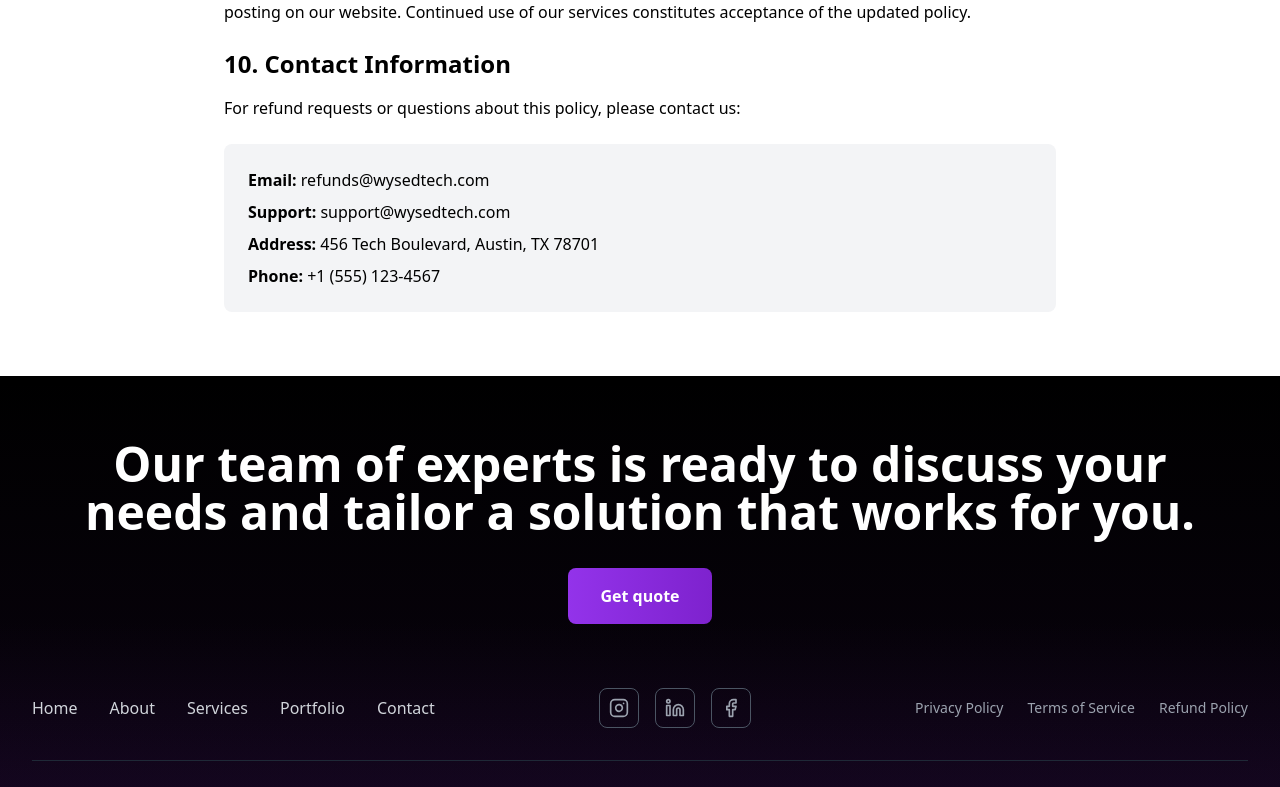
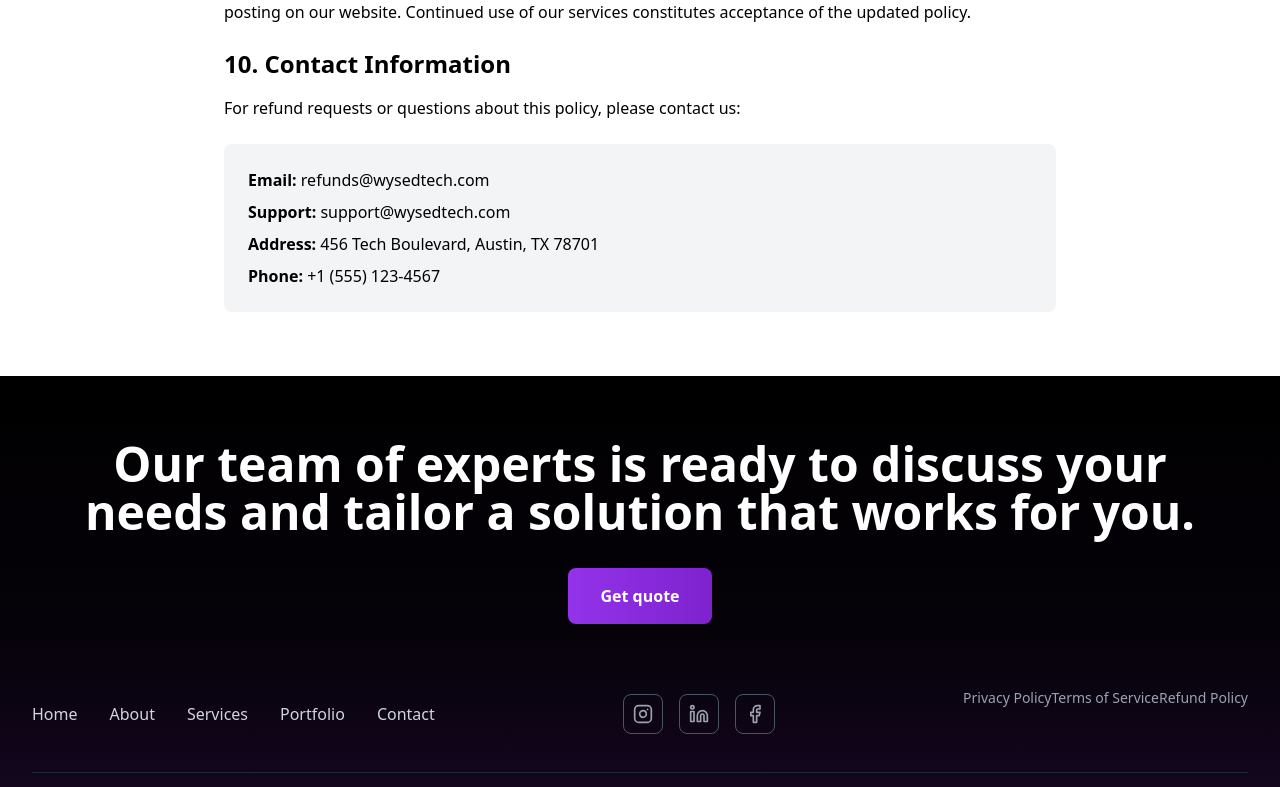
Before and after one commit to xenprogramer/wysed-technology, a React (Vite) app: page /refund-policy in a window 1280 px wide. Shown: the part 2008-2795 px from the top of the page. Built offline with nearby package versions, Linux system fonts and the light colour scheme.

Commit message:
Updated Footer.tsx

```diff
--- a/src/components/Footer.tsx
+++ b/src/components/Footer.tsx
@@ -73,7 +73,7 @@ const Footer = ({ onGetQuoteClick }: FooterProps) => {
           </div>
 
           {/* Right: Policy Menu */}
-          <div className="flex gap-3 lg:gap-6 text-xs lg:text-sm">
+          <div className="hidden md:flex justify-between items-center mb-6 lg:mb-8">
             <Link to="/privacy-policy" className="text-gray-400 hover:text-gray-300 transition-colors duration-300 text-sm">
               Privacy Policy
             </Link>
```
